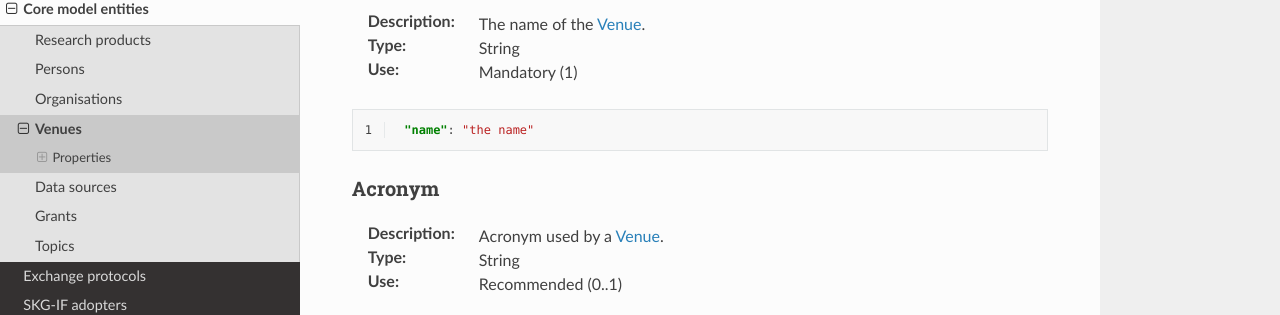
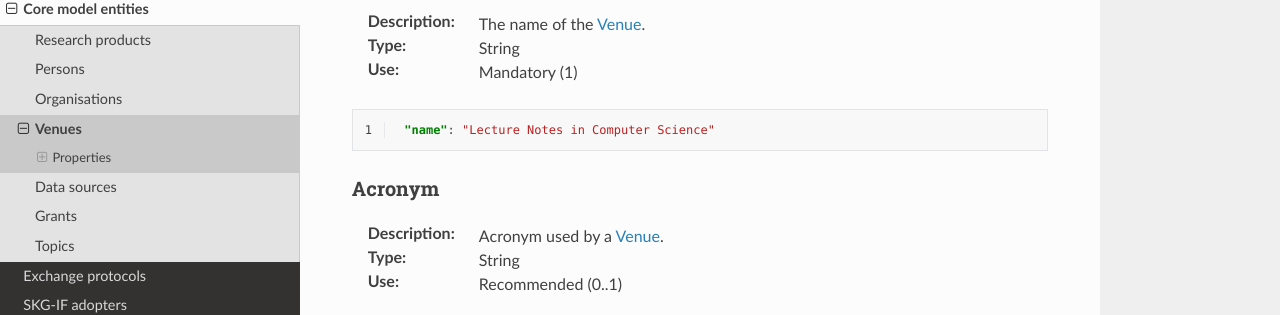
Before and after one commit to andremann/SKG-IF, a Sphinx documentation site: the page built from docs/source/venues.rst, in a window 1280 px wide and 900 px high, scrolled down 1694 px. Shown: the part 137-452 px from the top of the window. Built offline with Sphinx 7.4.7 and the Read the Docs theme 2.0.0, drawn with Linux system fonts in a browser that asks for light colours.

Commit message:
mod venues

```diff
--- a/docs/source/venues.rst
+++ b/docs/source/venues.rst
@@ -81,7 +81,7 @@ Name
 .. code-block:: json
    :linenos:
 
-    "name": "the name"
+    "name": "Lecture Notes in Computer Science"
 
 
 Acronym
```
